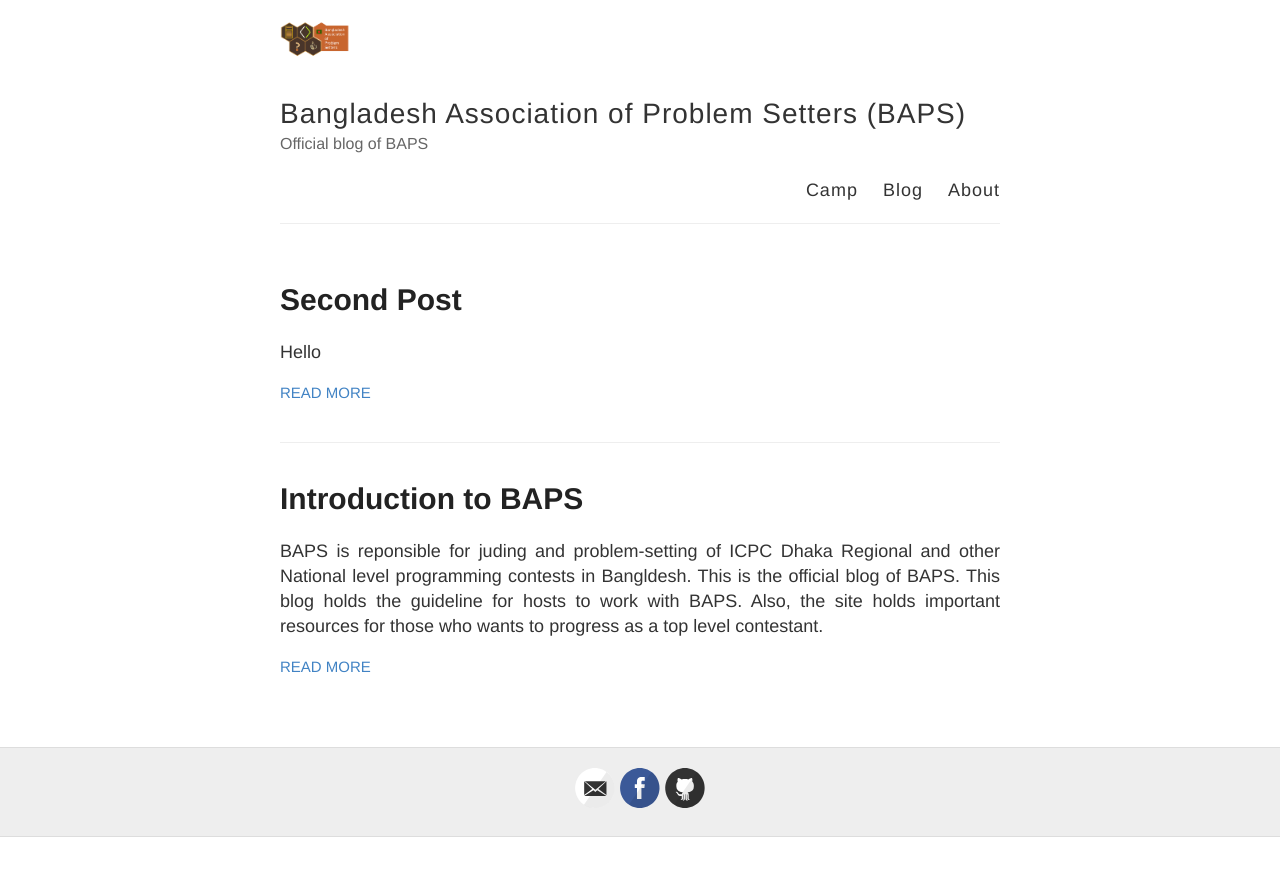
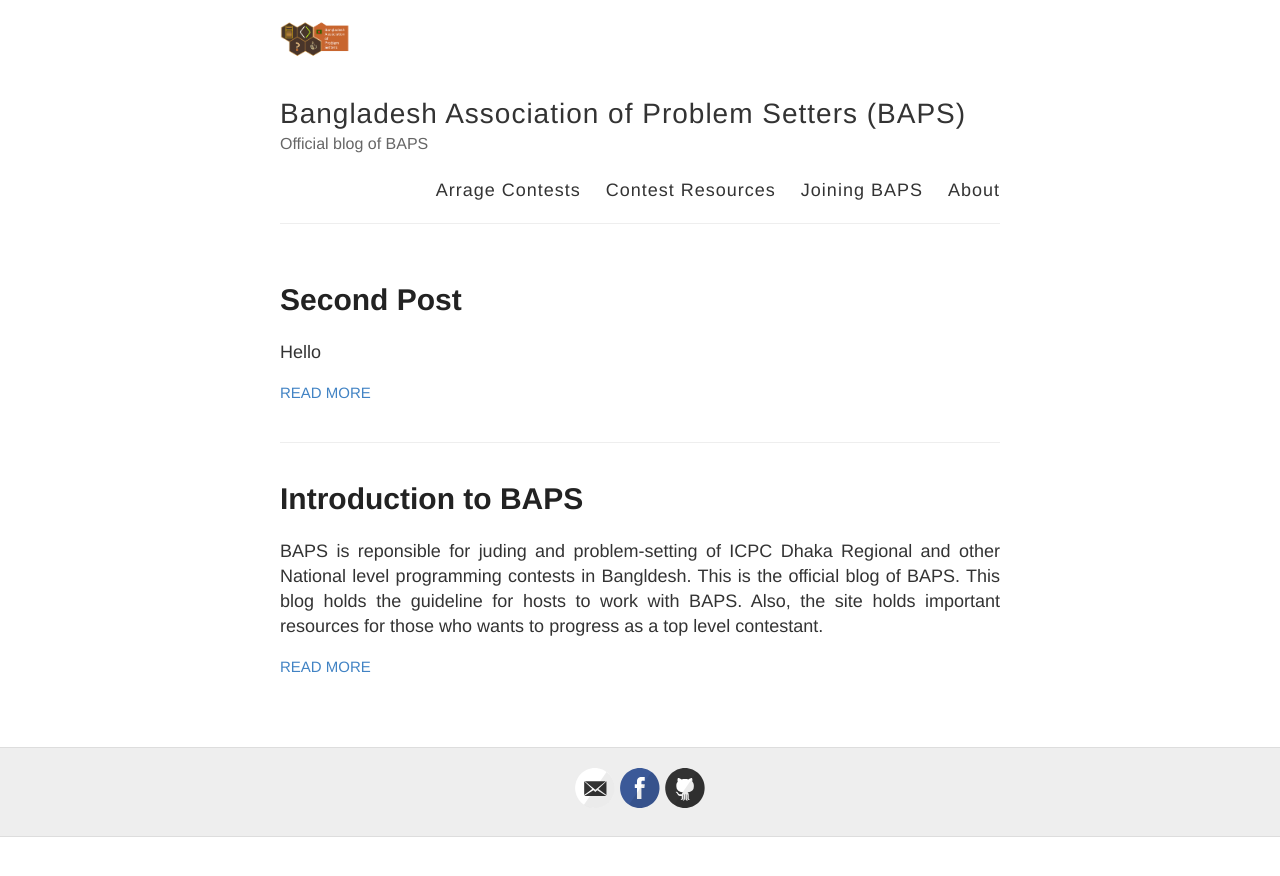
Before and after one commit to baps-bgd/baps-bgd.github.io, a Jekyll site: the page built from index.html, in a window 1280 px wide. Shown: the top 876 px of the page. Built offline with Jekyll 4.4.1, drawn with Linux system fonts in a browser that asks for light colours.

Commit message:
Update default.html

```diff
--- a/_layouts/default.html
+++ b/_layouts/default.html
@@ -28,8 +28,9 @@
           </div>
 
           <nav>
-            <a href="{{ site.baseurl }}/">Camp</a>
-            <a href="{{ site.baseurl }}/">Blog</a>
+            <a href="{{ site.baseurl }}/">Arrage Contests</a>
+            <a href="{{ site.baseurl }}/">Contest Resources</a>
+            <a href="{{ site.baseurl }}/">Joining BAPS</a>
             <a href="{{ site.baseurl }}/about">About</a>
           </nav>
         </header>
```
